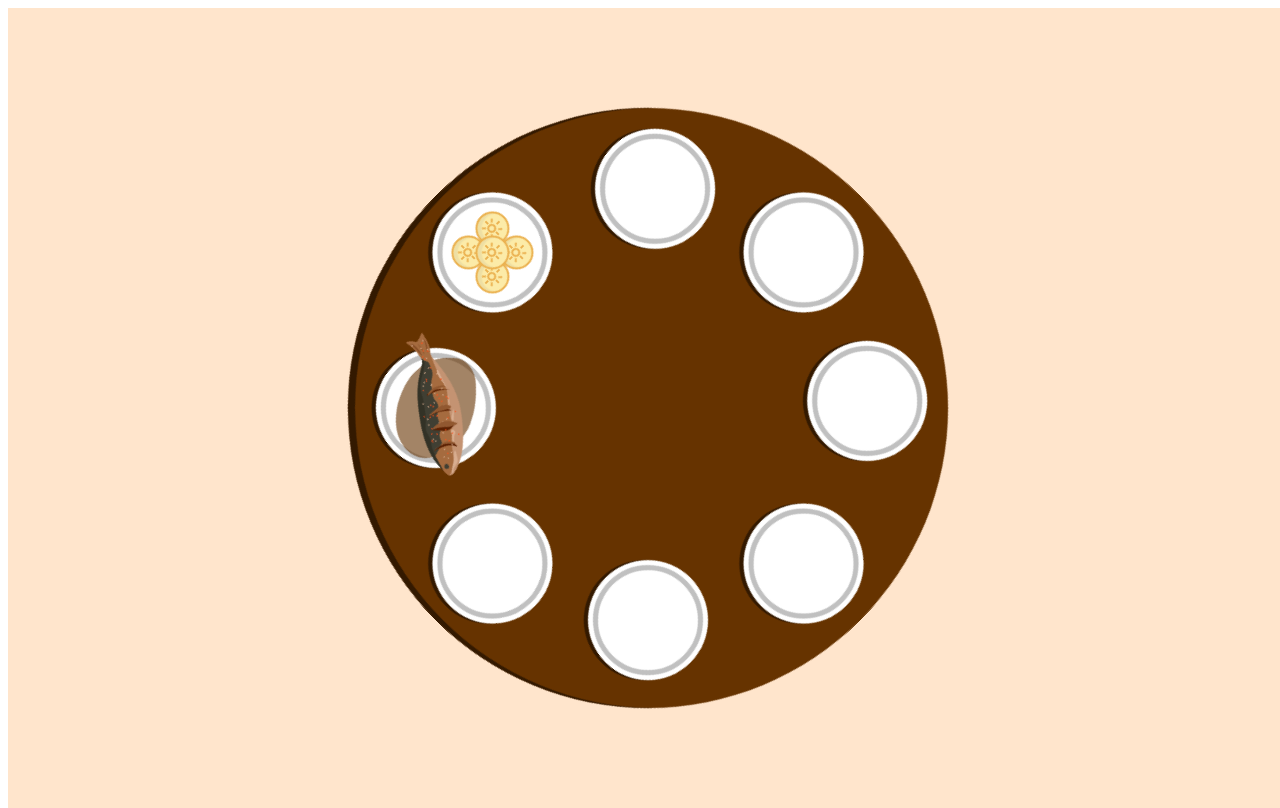
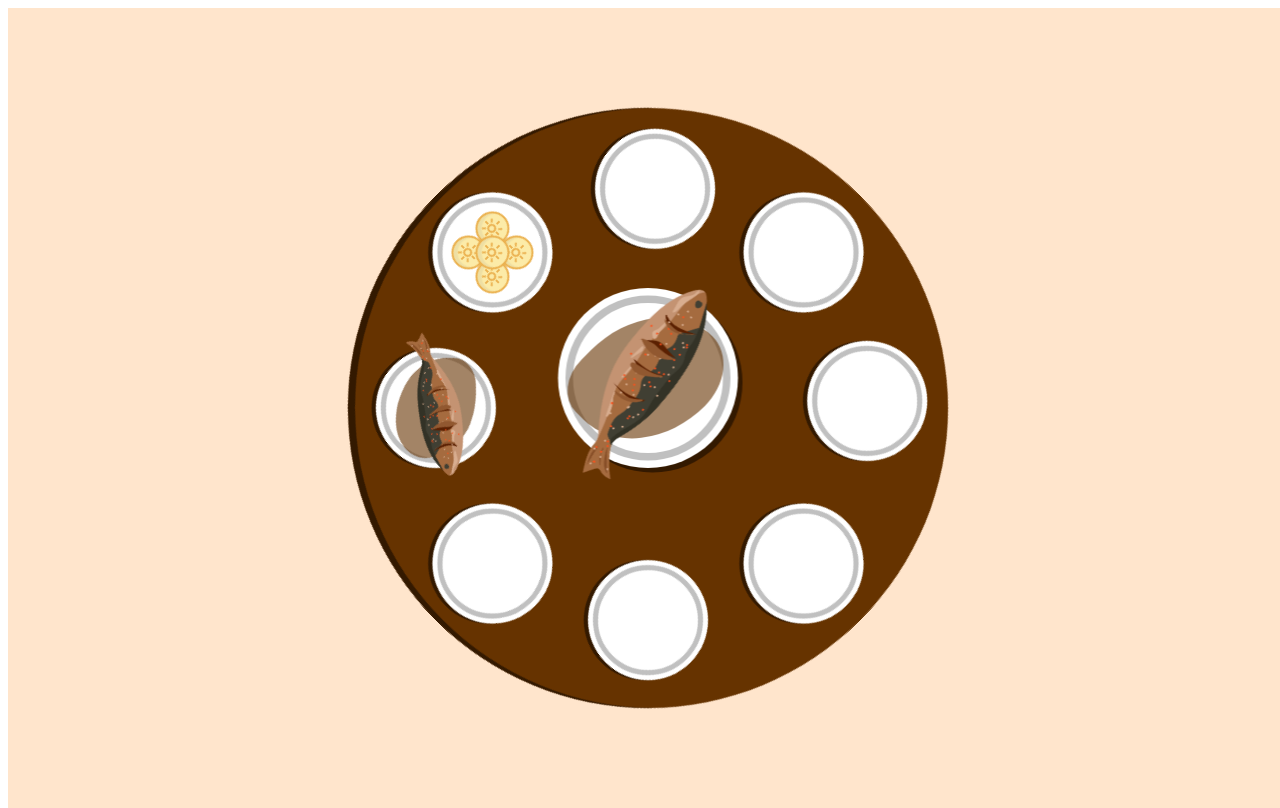
Before and after one commit to AustenLee0000/Food-Project, an Angular app in the folder Good-Food/: page /food2 in a window 1280 px wide. Built offline with nearby package versions, Linux system fonts and the light colour scheme.

Commit message:
update food2 component

```diff
--- a/Good-Food/src/app/desk-food/desk-food.component.html
+++ b/Good-Food/src/app/desk-food/desk-food.component.html
@@ -84,7 +84,7 @@
                     </div>
                 </div>
                 <div class='plate plate2'
-                routerLink ='/food2'
+                [routerLink]="(!clickin)? '/empty': '/food2'"
                 (click)='toggle_blur()'>
                     <div class='plate-circle'>
                         <div class='food-on-plate2'>
--- a/Good-Food/src/app/food2/food2.component.html
+++ b/Good-Food/src/app/food2/food2.component.html
@@ -0,0 +1,12 @@
+<div class='graph-body'>
+    <div class='food-body'>
+        <div class='plate plate2'>
+            <div class='plate-circle'>
+                <div class='food-on-plate2'>
+                    <div class='soup'></div>
+                    <div class='fish1'></div>
+                </div>
+            </div>
+        </div>
+    </div>
+</div>
--- a/Good-Food/src/app/food2/food2.component.scss
+++ b/Good-Food/src/app/food2/food2.component.scss
@@ -0,0 +1,48 @@
+* {
+    position: absolute;
+}
+
+.food-body{
+    transform: scale(1.5);
+    top: 280px;
+    left: 550px;
+}
+
+.plate{
+    height: 120px;
+    width: 120px;
+    border-radius: 50%;
+    background-color: #ffffff;
+    box-shadow: 3px 3px 0px #331900;
+}
+.plate:hover{
+    transform: scale(1.05);
+}
+.plate-circle{
+    height: 100px;
+    width: 100px;
+    border-radius: 50%;
+    border: 5px #c0c0c0 solid;
+    top: 5px;
+    left: 5px;
+
+}
+.fish1{
+    height: 200px;
+    width: 120px;
+    background: url("fish.png");
+    background-size: 120%;
+    top:-60px;
+    left:-15px;
+    transform: rotate(45deg)
+}
+.soup{
+    height:100px;
+    width: 80px;
+    background-color:#630;
+    opacity: 0.6;
+    border-radius: 70% 40% 70% 30%;
+    transform: rotate(45deg);
+    left: 10px;
+
+}
```
Also changed, not shown: Good-Food/src/app/food2/fish.png (added).
